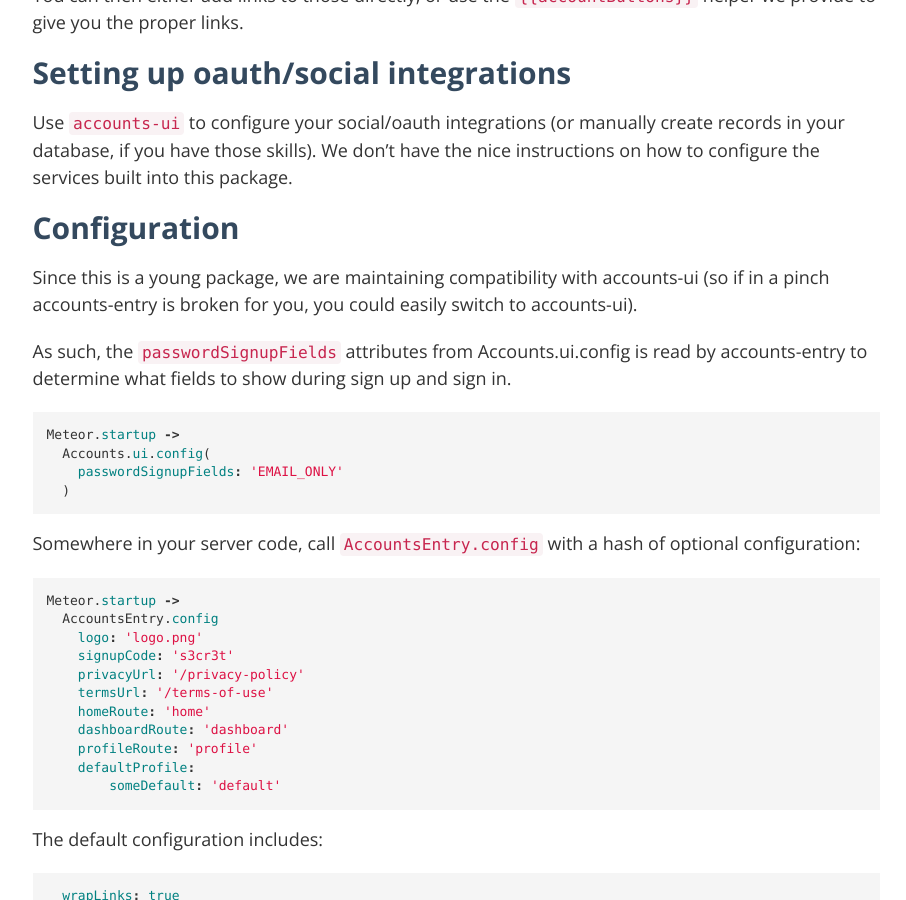
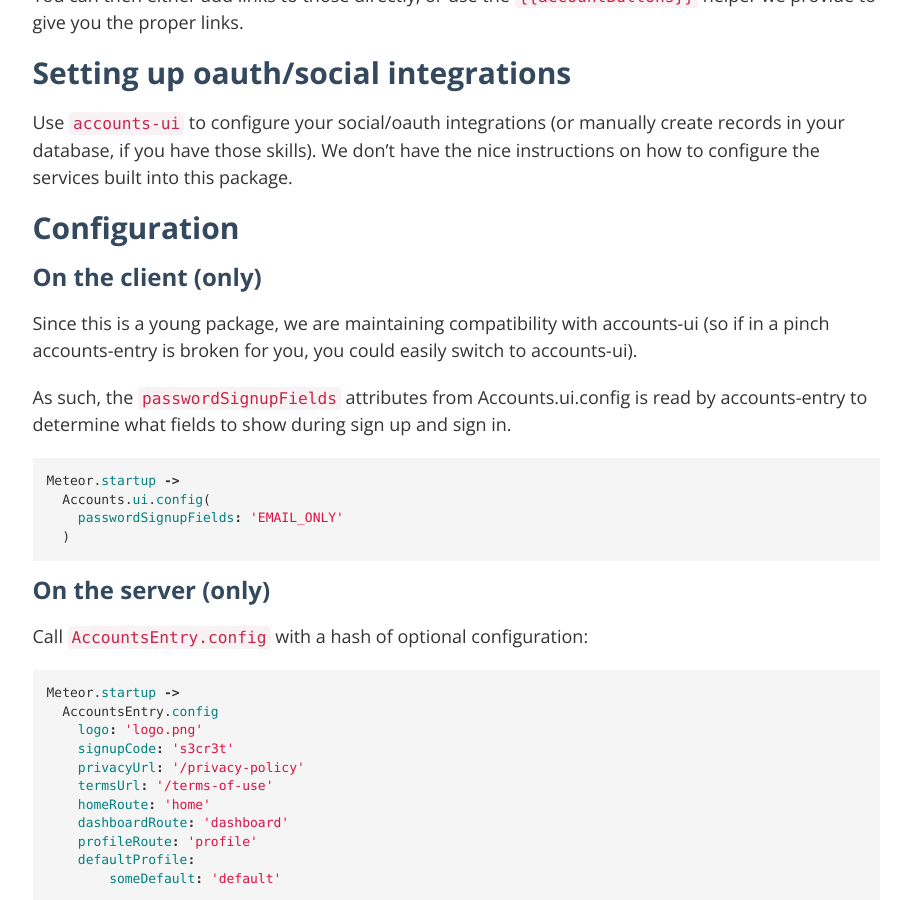
Before and after one commit to Differential/accounts-entry, a Jekyll site: the page built from index.markdown, in a window 1280 px wide and 900 px high, scrolled down 1204 px. Shown: the whole window, without its empty margins (330-1236 px from the left). Built offline with Jekyll 4.4.1, drawn with Linux system fonts in a browser that asks for light colours; nearby versions of some CDN libraries; Markdown is read by kramdown in place of the engine named in the settings.

Commit message:
Improve clarity

```diff
--- a/index.markdown
+++ b/index.markdown
@@ -48,6 +48,8 @@
 
 ## Configuration
 
+### On the client (only)
+
 Since this is a young package, we are maintaining compatibility with accounts-ui (so if in a pinch accounts-entry is broken for you, you could easily switch to accounts-ui).
 
 As such, the `passwordSignupFields` attributes from Accounts.ui.config is read by accounts-entry to determine what fields to show during sign up and sign in.
@@ -59,8 +61,9 @@
   )
 {% endhighlight %}
 
-Somewhere in your server code, call `AccountsEntry.config`
-with a hash of optional configuration:
+### On the server (only)
+
+Call `AccountsEntry.config` with a hash of optional configuration:
 
 {% highlight coffeescript %}
 Meteor.startup ->
```
